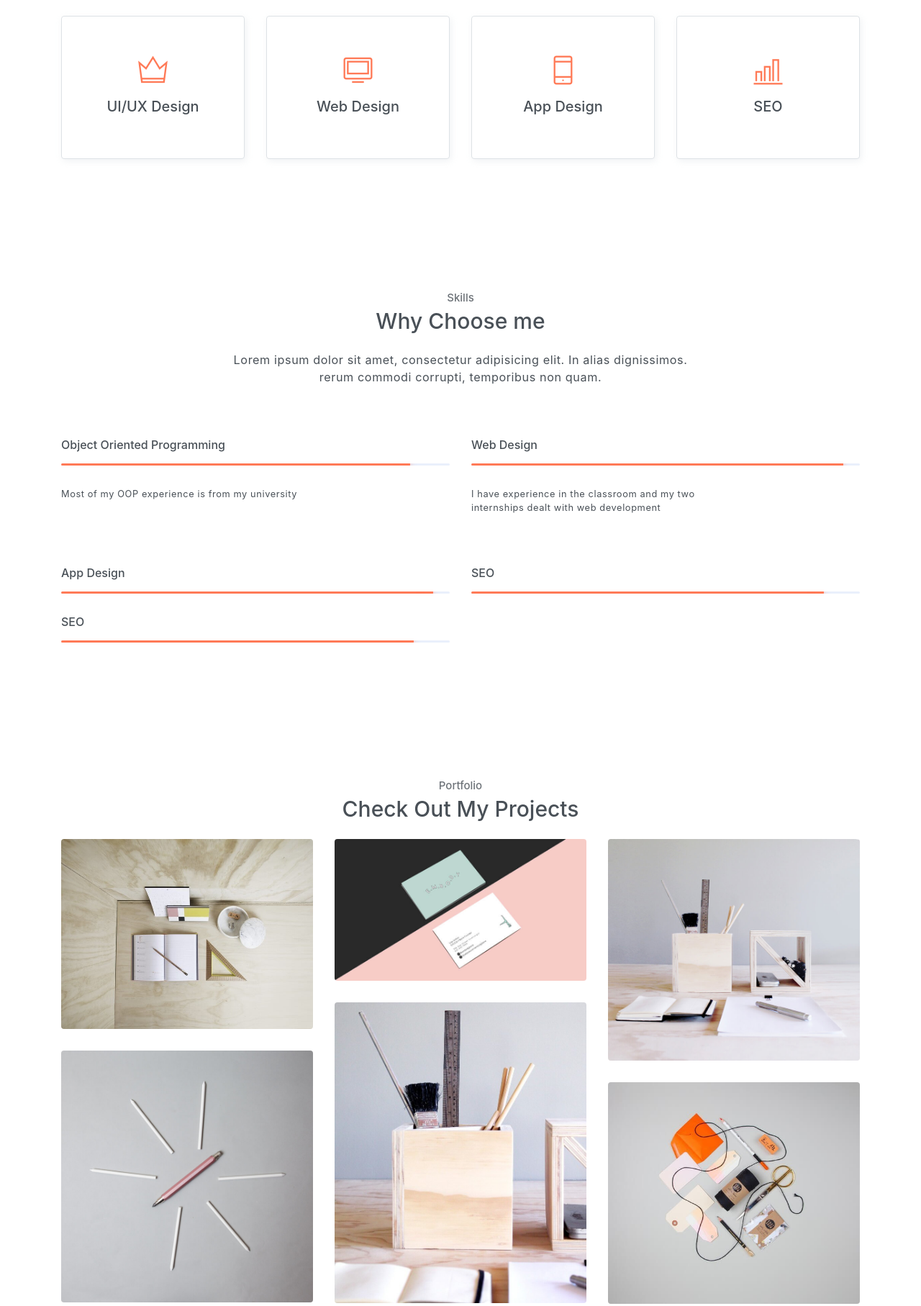
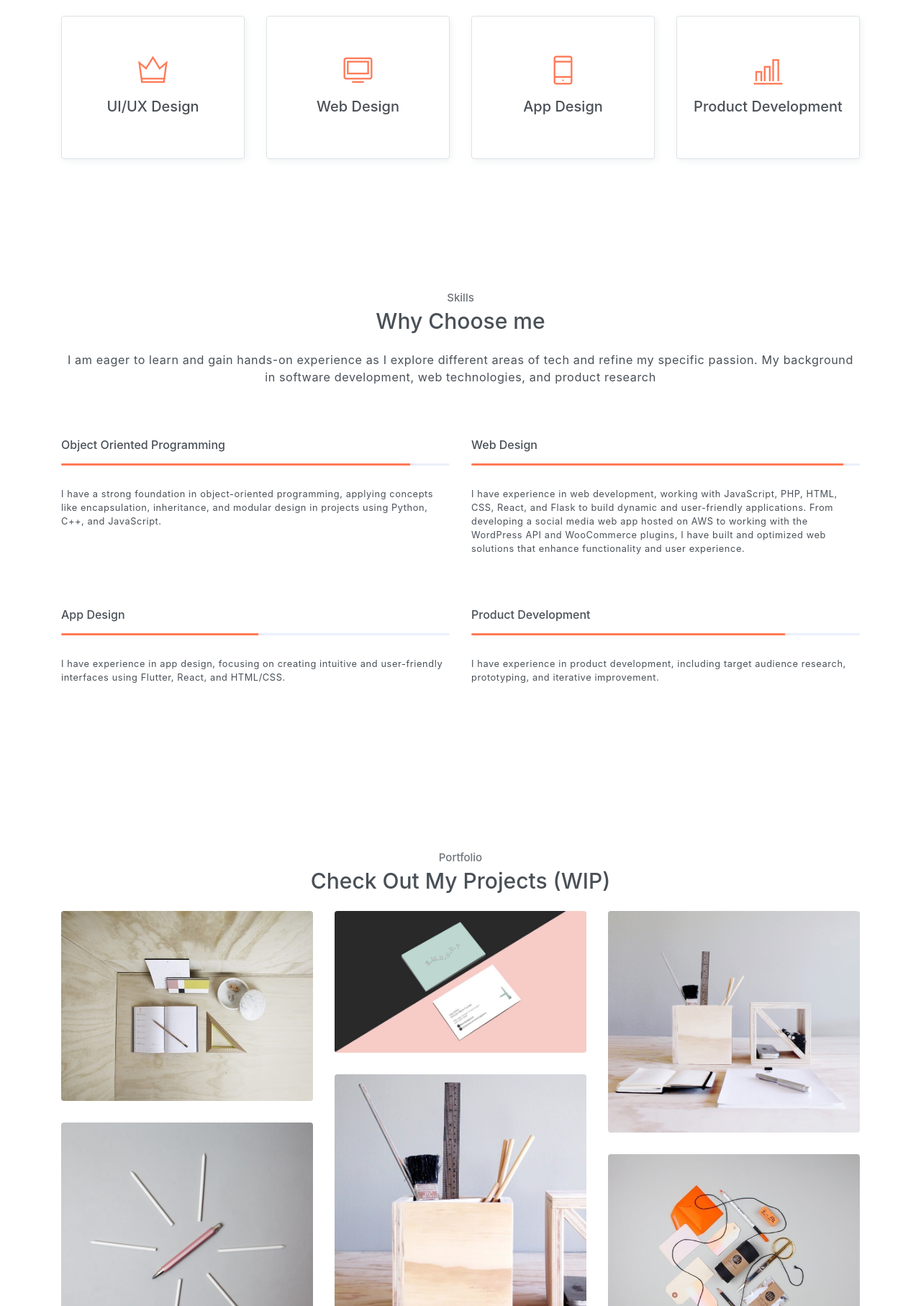
Before and after one commit to lusolorz/Luciana_portfolio, a website: page docs/index.html in a window 1280 px wide. Shown: the part 1760-3575 px from the top of the page at 72% size. Drawn offline with Linux system fonts and the light colour scheme.

Commit message:
add first project and finish skills part of the portfolio

```diff
--- a/docs/index.html
+++ b/docs/index.html
@@ -92,7 +92,7 @@
                     <h6 class="title">Luciana Solórzano</h6>
                     <p class="subtitle">Recent Computer Science Grad</p>
                     <p>I recently graduated from the University of Michigan, where I developed a strong foundation in software engineering principles. I have applied these principles in various academic projects. For example, I collaborated with a team of two to develop custom delta debugging algorithms for open-source GitHub projects. Our contributions were accepted by repository owners and successfully minimized test suites by over 60% in some cases. Additionally, I have worked on group projects including creating an app using the Flutter SDK, building a social media application with Flask and React, and developing a bracket predictor using data retrieval strategies such as weighting schemes, the vector space model, and web scraping/API calls.</p>
-                    <p>Beyond my academic experience, I completed an internship at Brightvessel, where I contributed to website development projects using the Scrum framework facilitated through Jira Management Software. This role honed my skills in client relations and version control, and I became proficient in collaborating with cross-functional teams to deliver high-quality software solutions. More recently, I interned at Galatea Bio, a genetic research company focused on increasing the diversity of genetic samples. During this internship, I worked through the product life cycle, including prototyping and target audience research, to present an SEO solution to the CEO, enhancing the company's online presence.</p>
+                    <p>Beyond my academic experience, I completed an internship at Brightvessel, where I contributed to website development projects using the Scrum framework facilitated through Jira Management Software. This role honed my skills in client relations and version control, and I became proficient in collaborating with cross-functional teams to deliver high-quality software solutions. More recently, I interned at Galatea Bio, a genetic research company focused on increasing the diversity of genetic samples. During this internship, I worked through the product life cycle, including prototyping and target audience research, to present an SEO solution to the CEO, enhancing the company's online presence. check out some of my blog posts to see what interests me!</p>
                     <a href = "https://cse.engin.umich.edu/about/welcome-to-cse/">
                         <button class="btn btn-umich rounded mt-3">Go Blue!</button>
                     </a>
@@ -136,7 +136,7 @@
                     <div class="custom-card card border">
                         <div class="card-body">
                             <i class="icon ti-bar-chart"></i>
-                            <h5>SEO</h5>
+                            <h5>Product Development</h5>
                         </div>
                     </div>
                 </div>
@@ -150,7 +150,7 @@
         <div class="container text-center">
             <h6 class="subtitle">Skills</h6>
             <h6 class="section-title mb-4">Why Choose me</h6>
-            <p class="mb-5 pb-4">Lorem ipsum dolor sit amet, consectetur adipisicing elit. In alias dignissimos. <br> rerum commodi corrupti, temporibus non quam.</p>
+            <p class="mb-5 pb-4">I am eager to learn and gain hands-on experience as I explore different areas of tech and refine my specific passion. My background in software development, web technologies, and product research</p>
 
             <div class="row text-left">
                 <div class="col-sm-6">
@@ -159,7 +159,7 @@
                         <div class="progress-bar bg-primary" role="progressbar" style="width: 89%;" aria-valuenow="25" aria-valuemin="0" aria-valuemax="100"><span>89%</span></div>
                     </div>
                     <div>
-                        <p class="mb-5 pb-4 small"> Most of my OOP experience is from my university</p>
+                        <p class="mb-5 pb-4 small"> I have a strong foundation in object-oriented programming, applying concepts like encapsulation, inheritance, and modular design in projects using Python, C++, and JavaScript.</p>
                     </div>
                 </div>
                 <div class="col-sm-6">
@@ -168,25 +168,25 @@
                         <div class="progress-bar bg-primary" role="progressbar" style="width: 95%;" aria-valuenow="25" aria-valuemin="0" aria-valuemax="100"><span>83%</span></div>
                     </div>
                     <div>
-                        <p class="mb-5 pb-4 small"> I have experience in the classroom and my two <br> internships dealt with web development </p>
+                        <p class="mb-5 pb-4 small">I have experience in web development, working with JavaScript, PHP, HTML, CSS, React, and Flask to build dynamic and user-friendly applications. From developing a social media web app hosted on AWS to working with the WordPress API and WooCommerce plugins, I have built and optimized web solutions that enhance functionality and user experience. </p>
                     </div>
                 </div>
                 <div class="col-sm-6">
                     <h6 class="mb-3">App Design</h6>
                     <div class="progress">
-                        <div class="progress-bar bg-primary" role="progressbar" style="width: 95%;" aria-valuenow="25" aria-valuemin="0" aria-valuemax="100"><span>95%</span></div>
+                        <div class="progress-bar bg-primary" role="progressbar" style="width: 50%;" aria-valuenow="25" aria-valuemin="0" aria-valuemax="100"><span>95%</span></div>
+                    </div>
+                    <div>
+                        <p class="mb-5 pb-4 small">I have experience in app design, focusing on creating intuitive and user-friendly interfaces using Flutter, React, and HTML/CSS. </p>
                     </div>
                 </div>
                 <div class="col-sm-6">
-                    <h6 class="mb-3">SEO</h6>
+                    <h6 class="mb-3">Product Development</h6>
                     <div class="progress">
-                        <div class="progress-bar bg-primary" role="progressbar" style="width: 90%;" aria-valuenow="25" aria-valuemin="0" aria-valuemax="100"><span>90%</span></div>
+                        <div class="progress-bar bg-primary" role="progressbar" style="width: 80%;" aria-valuenow="25" aria-valuemin="0" aria-valuemax="100"><span>90%</span></div>
                     </div>
-                </div>
-                <div class="col-sm-6">
-                    <h6 class="mb-3">SEO</h6>
-                    <div class="progress">
-                        <div class="progress-bar bg-primary" role="progressbar" style="width: 90%;" aria-valuenow="25" aria-valuemin="0" aria-valuemax="100"><span>90%</span></div>
+                    <div>
+                        <p class="mb-5 pb-4 small">I have experience in product development, including target audience research, prototyping, and iterative improvement. </p>
                     </div>
                 </div>
             </div>
@@ -194,11 +194,21 @@
     </section>
     <!-- End of Skills sections -->
 
+    <!-- List of projects
+        1. Instagram clone web app - description and screenshots for now- get description for spec
+        or should I ask someone in recruiting if I should include the spec for the project
+        2. Map Reduce Search Engine - same as above
+        3. (personal) BAB website - jekyll blog templates with github hosting
+        4. Iterations of Mobile web app
+        5. Carpool automation python (personal should be called carp auto or something)
+        6. QA assurance or delta debugging
+    -->
+
     <!-- Portfolio section -->
     <section id="portfolio" class="section">
         <div class="container text-center">
             <h6 class="subtitle">Portfolio</h6>
-            <h6 class="section-title mb-4">Check Out My Projects</h6>
+            <h6 class="section-title mb-4">Check Out My Projects (WIP) </h6>
 
             <div class="row">
                 <div class="col-sm-4">
@@ -208,7 +218,7 @@
                             <div class="overlay-infos">
                                 <h5>Project Title</h5>
                                 <a href="javascript:void(0)"><i class="ti-zoom-in"></i></a>
-                                <a href="javascript:void(0)"><i class="ti-link"></i></a>
+                                <a href="project1.html"><i class="ti-link"></i></a>
                             </div>
                         </div>
                     </div>
@@ -328,7 +338,7 @@
     <section id="blog" class="section">
         <div class="container text-center">
             <h6 class="subtitle">My Blogs</h6>
-            <h6 class="section-title mb-4">Latest News</h6>
+            <h6 class="section-title mb-4">Latest News (WIP) </h6>
             <p class="mb-5 pb-4">Lorem ipsum dolor sit amet, consectetur adipisicing elit. In alias dignissimos. <br> rerum commodi corrupti, temporibus non quam.</p>
 
             <div class="row text-left">
```
Also changed, not shown: docs/contact.html (+1 -1 lines), docs/project1.html (added, +37 -0 lines), favicon.ico (renamed from docs/assets/imgs/favicon.ico).
